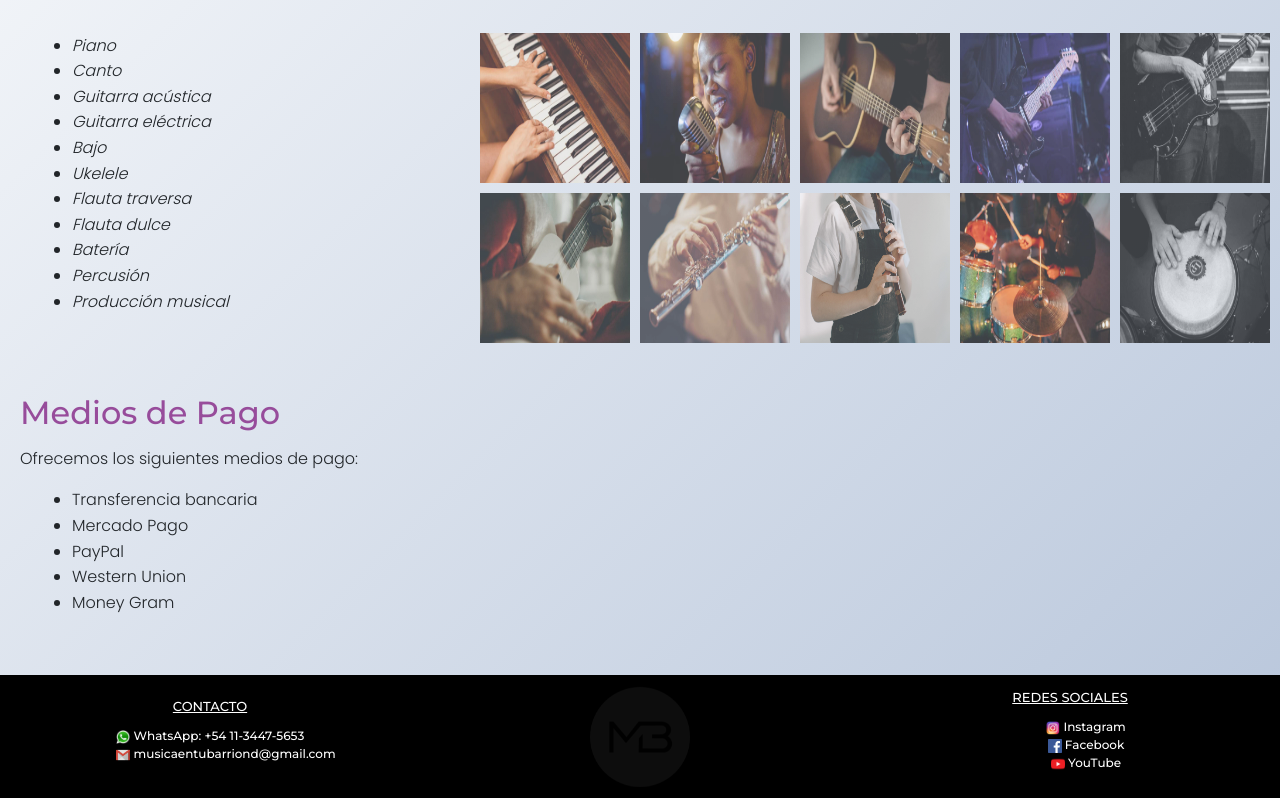
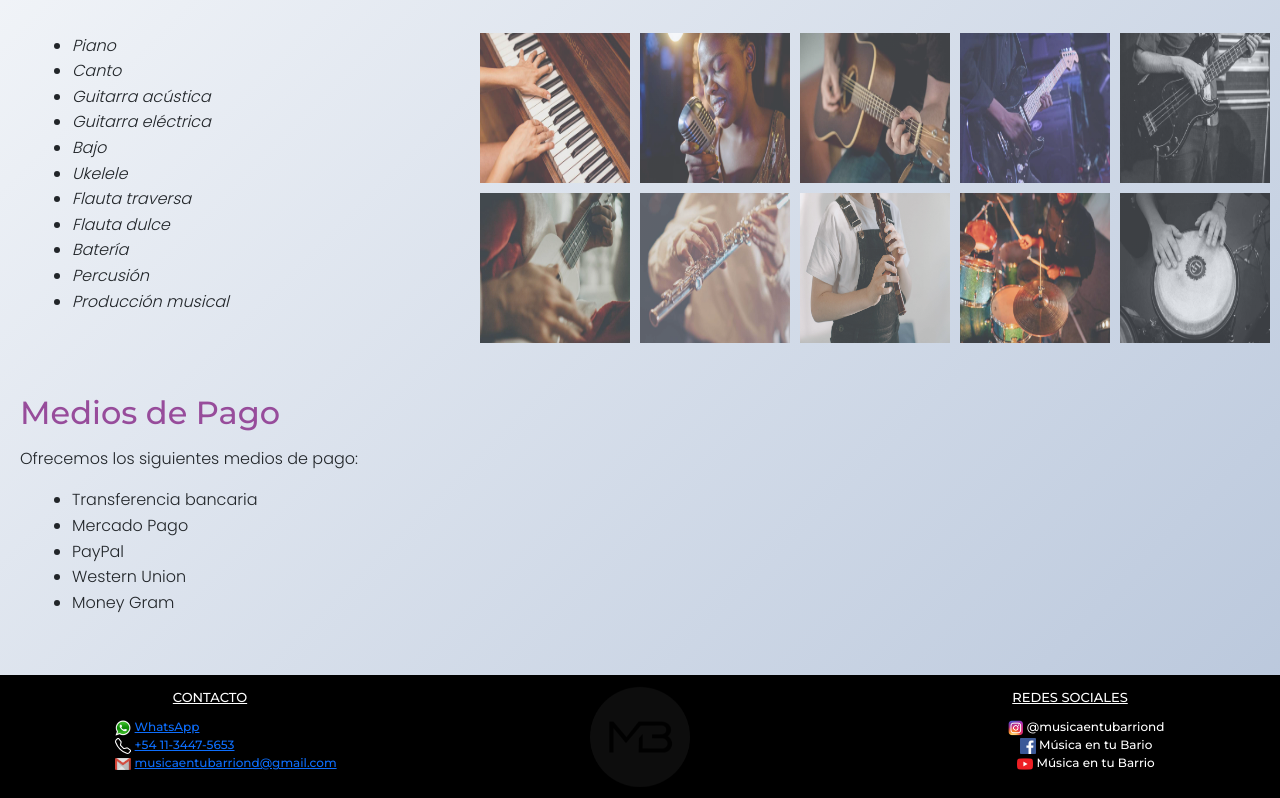
Before and after one commit to joanadiaco/IdeaDiacoSASS, a website: page clases.html in a window 1280 px wide. Shown: the part 976-1774 px from the top of the page. Drawn offline with nearby package versions, Linux system fonts and the light colour scheme.

Commit message:
vuelvo a commitear clases

```diff
--- a/clases.html
+++ b/clases.html
@@ -145,16 +145,24 @@
             </h4>
             <ul>
                 <li>
-                    <img src="./Images/ImgFooter/whatsapp.png" width="14px" height="14px" alt="whatsapp"> WhatsApp: +54 11-3447-5653
+                    <img src="./Images/ImgFooter/whatsapp.png" width="16px" height="16px" alt="whatsapp">
+                    <a href="https://wa.me/+541134475653?text=Hola!%20Quiero%20consultar%20por%20clases%20particulares%20de..." target="_blank">WhatsApp</a>
                 </li>
                 <li>
-                    <img src="./Images/ImgFooter/gmail.png" width="14px" height="14px" alt="gmail"> musicaentubarriond@gmail.com
+                    <svg xmlns="http://www.w3.org/2000/svg" width="16" height="16" fill="currentColor" class="bi bi-telephone" viewBox="0 0 16 16">
+                        <path d="M3.654 1.328a.678.678 0 0 0-1.015-.063L1.605 2.3c-.483.484-.661 1.169-.45 1.77a17.568 17.568 0 0 0 4.168 6.608 17.569 17.569 0 0 0 6.608 4.168c.601.211 1.286.033 1.77-.45l1.034-1.034a.678.678 0 0 0-.063-1.015l-2.307-1.794a.678.678 0 0 0-.58-.122l-2.19.547a1.745 1.745 0 0 1-1.657-.459L5.482 8.062a1.745 1.745 0 0 1-.46-1.657l.548-2.19a.678.678 0 0 0-.122-.58L3.654 1.328zM1.884.511a1.745 1.745 0 0 1 2.612.163L6.29 2.98c.329.423.445.974.315 1.494l-.547 2.19a.678.678 0 0 0 .178.643l2.457 2.457a.678.678 0 0 0 .644.178l2.189-.547a1.745 1.745 0 0 1 1.494.315l2.306 1.794c.829.645.905 1.87.163 2.611l-1.034 1.034c-.74.74-1.846 1.065-2.877.702a18.634 18.634 0 0 1-7.01-4.42 18.634 18.634 0 0 1-4.42-7.009c-.362-1.03-.037-2.137.703-2.877L1.885.511z"/>
+                    </svg>
+                    <a href="tel:+541134475653">+54 11-3447-5653</a>
+                </li>
+                <li>
+                    <img src="./Images/ImgFooter/gmail.png" width="16px" height="16px" alt="gmail">
+                    <a href="mailto:musicaentubarriond@gmail.com?subject=Consultas%20Música%20en%20tu%20Barrio&body=Deseo%20información%20sobre%20clases%20particulares" target="_blank">musicaentubarriond@gmail.com</a>
                 </li>
             </ul>
         </div>
         <div class="divlogo">
             <!--Imagen con enlace interno que conduce al header-->
-            <a href="#header"><img src="./Images/ImgFooter/logo_footer.png" class="wow animate__animated animate__flash" width="100px" height="100px" alt=""></a>
+            <a href="#header"><img src="./Images/ImgFooter/logo_footer.png" class="wow animate__animated animate__flash" width="100px" height="100px" alt="ir arriba"></a>
         </div>
         <div class="divRedes">
             <h4>
@@ -162,13 +170,16 @@
             </h4>
             <ul>
                 <li>
-                    <img src="./Images/ImgFooter/instagram.png" width="14px" height="14px" alt="instagram"><a href="http://www.instagram.com/musicaentubarriond/" target="_blank"> Instagram</a>
+                    <img src="./Images/ImgFooter/instagram.png" width="16px" height="16px" alt="instagram">
+                    <a href="http://www.instagram.com/musicaentubarriond/" target="_blank">@musicaentubarriond</a>
                 </li>
                 <li>
-                    <img src="./Images/ImgFooter/facebook.png" width="14px" height="14px" alt="facebook"><a href="http://www.facebook.com/clasesdemusica.ok" target="_blank"> Facebook</a>
+                    <img src="./Images/ImgFooter/facebook.png" width="16px" height="16px" alt="facebook">
+                    <a href="http://www.facebook.com/clasesdemusica.ok" target="_blank">Música en tu Bario</a>
                     </li>
                 <li>
-                    <img src="./Images/ImgFooter/youtube.png" width="14px" height="14px" alt="youtube"><a href="http://www.youtube.com/c/M%C3%BAsicaentuBarrio" target="_blank"> YouTube</a>
+                    <img src="./Images/ImgFooter/youtube.png" width="16px" height="16px" alt="youtube">
+                    <a href="http://www.youtube.com/c/M%C3%BAsicaentuBarrio" target="_blank">Música en tu Barrio</a>
                 </li>
             </ul>
         </div>
```
